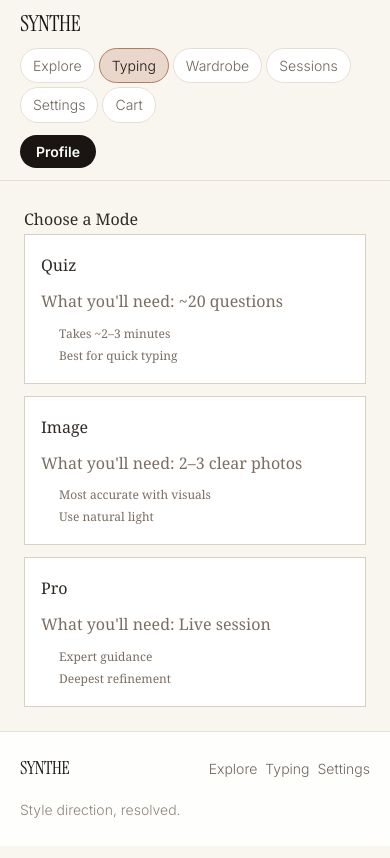
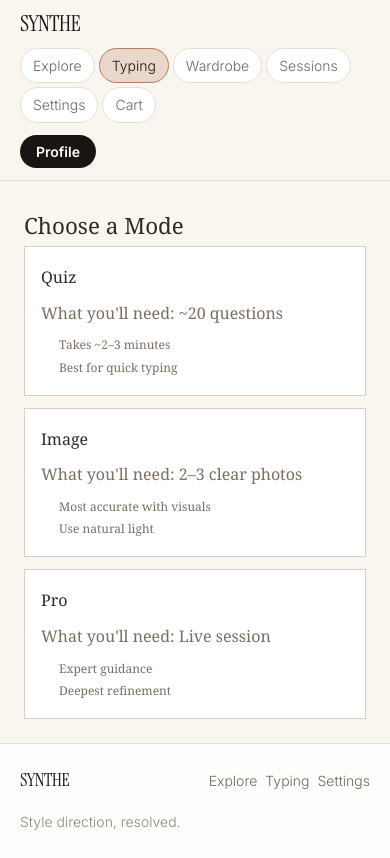
Before and after one commit to th-efool/SYNTHE, a Next.js app: page /typing/mode in a window 390 px wide. Built offline with nearby package versions, Linux system fonts and the light colour scheme.

Commit message:
Make typing flow responsive and add lively interaction feedback

```diff
--- a/src/app/(dashboard)/typing/mode/page.tsx
+++ b/src/app/(dashboard)/typing/mode/page.tsx
@@ -1,10 +1,10 @@
 "use client";
 
 import { editorialPageStyle, typingTokens } from "@/features/typing/components/uiTokens";
+import { FlowPage } from "@/features/typing/components/FlowPage";
 import { useState } from "react";
 import { useRouter } from "next/navigation";
 import { useTypingStore } from "@/lib/typing-state";
-import { useTypingPageFX } from "@/features/typing/components/useTypingPageFX";
 
 const options = [
   { mode: "quiz", title: "Quiz", meta: "~20 questions", bullets: ["Takes ~2–3 minutes", "Best for quick typing"] },
@@ -16,7 +16,6 @@ export default function TypingModePage() {
   const router = useRouter();
   const { selectMode } = useTypingStore();
   const [selected, setSelected] = useState<string | null>(null);
-  const { containerStyle } = useTypingPageFX();
 
-  return <main style={{ ...editorialPageStyle, ...containerStyle }}><h1>Choose a Mode</h1><div style={{ display: "grid", gap: 12 }}>{options.map((o) => <button key={o.mode} onClick={() => { setSelected(o.mode); selectMode(o.mode); router.push(o.mode === "quiz" ? "/typing/quiz" : o.mode === "image" ? "/typing/upload" : "/typing/processing"); }} style={{ textAlign: "left", padding: 16, border: selected === o.mode ? `1px solid ${typingTokens.color.accent}` : typingTokens.border.soft, background: selected === o.mode ? "#f2ebe4" : "#fff", transition: "all 180ms ease", cursor: "pointer" }}><div style={{ display: "flex", justifyContent: "space-between" }}><strong>{o.title}</strong>{selected===o.mode && <span style={{fontSize:12}}>Selected</span>}</div><p style={{ margin: "6px 0", color: typingTokens.color.muted }}>What you'll need: {o.meta}</p><ul style={{ margin: 0, paddingLeft: 18 }}>{o.bullets.map((b)=><li key={b} style={{fontSize:12,color:typingTokens.color.muted}}>{b}</li>)}</ul></button>)}</div></main>;
+  return <FlowPage><h1>Choose a Mode</h1><div style={{ display: "grid", gap: 12 }}>{options.map((o) => <button key={o.mode} onClick={() => { setSelected(o.mode); selectMode(o.mode); router.push(o.mode === "quiz" ? "/typing/quiz" : o.mode === "image" ? "/typing/upload" : "/typing/processing"); }} style={{ textAlign: "left", padding: 16, border: selected === o.mode ? `1px solid ${typingTokens.color.accent}` : typingTokens.border.soft, background: selected === o.mode ? "#f2ebe4" : "#fff", transition: "all 180ms ease", cursor: "pointer" }}><div style={{ display: "flex", justifyContent: "space-between" }}><strong>{o.title}</strong>{selected===o.mode && <span style={{fontSize:12}}>Selected</span>}</div><p style={{ margin: "6px 0", color: typingTokens.color.muted }}>What you'll need: {o.meta}</p><ul style={{ margin: 0, paddingLeft: 18 }}>{o.bullets.map((b)=><li key={b} style={{fontSize:12,color:typingTokens.color.muted}}>{b}</li>)}</ul></button>)}</div></FlowPage>;
 }
--- a/src/app/(dashboard)/typing/processing/page.tsx
+++ b/src/app/(dashboard)/typing/processing/page.tsx
@@ -1,11 +1,11 @@
 "use client";
 
 import { editorialPageStyle, typingTokens } from "@/features/typing/components/uiTokens";
+import { FlowPage } from "@/features/typing/components/FlowPage";
 import { useEffect, useMemo, useState } from "react";
 import { useRouter } from "next/navigation";
 import { useTypingStore } from "@/lib/typing-state";
 import { ProcessingIndicator } from "@/features/typing/components/ProcessingIndicator";
-import { useTypingPageFX } from "@/features/typing/components/useTypingPageFX";
 
 const messages = ["Extracting features...", "Analyzing structure...", "Resolving color profile...", "Finalizing result..."];
 
@@ -14,8 +14,7 @@ export default function TypingProcessingPage() {
   const { completeProfile } = useTypingStore();
   const [tick, setTick] = useState(0);
   const [progress, setProgress] = useState(0);
-  const { containerStyle } = useTypingPageFX();
-  const label = useMemo(() => messages[tick % messages.length], [tick]);
+    const label = useMemo(() => messages[tick % messages.length], [tick]);
 
   useEffect(() => {
     const msgId = window.setInterval(() => setTick((v) => v + 1), 800);
@@ -28,7 +27,8 @@ export default function TypingProcessingPage() {
   }, [completeProfile, router]);
 
   return (
-    <main style={{ ...editorialPageStyle, ...containerStyle, minHeight: "70vh", display: "grid", placeItems: "center" }}>
+    <FlowPage>
+      <div style={{ minHeight: "70vh", display: "grid", placeItems: "center" }}>
       <section style={{ textAlign: "center", width: "100%", maxWidth: 520 }}>
         <h1>Analyzing your inputs</h1>
         <p style={{ color: typingTokens.color.muted }}>{label}</p>
@@ -36,6 +36,7 @@ export default function TypingProcessingPage() {
         <div style={{ display: "flex", justifyContent: "center", margin: "12px 0" }}><ProcessingIndicator /></div>
         <div style={{ height: 8, borderRadius: 999, background: "#e6ddd2", overflow: "hidden" }}><div style={{ width: `${progress}%`, height: "100%", background: typingTokens.color.accent, transition: "width 100ms linear" }} /></div>
       </section>
-    </main>
+      </div>
+    </FlowPage>
   );
 }
--- a/src/app/(dashboard)/typing/refine/page.tsx
+++ b/src/app/(dashboard)/typing/refine/page.tsx
@@ -1,9 +1,9 @@
 "use client";
 
 import { editorialPageStyle, typingTokens } from "@/features/typing/components/uiTokens";
+import { FlowPage } from "@/features/typing/components/FlowPage";
 import { useRouter } from "next/navigation";
 import { useTypingStore } from "@/lib/typing-state";
-import { useTypingPageFX } from "@/features/typing/components/useTypingPageFX";
 
 const refineOptions = [
   { label: "Re-evaluate Structure", desc: "Re-run structural signals and silhouette alignment", startStep: 1, domain: "structure" },
@@ -14,7 +14,6 @@ const refineOptions = [
 export default function TypingRefinePage() {
   const router = useRouter();
   const { setStep, saveAnswers, selectMode } = useTypingStore();
-  const { containerStyle } = useTypingPageFX();
 
-  return (<main style={{ ...editorialPageStyle, ...containerStyle }}><h1>Refine Analysis</h1><p style={{color:typingTokens.color.muted}}>This will not reset your full profile — only refine selected layer.</p><div style={{display:"grid",gap:10,maxWidth:420}}>{refineOptions.map((o)=><button key={o.domain} onClick={()=>{selectMode("quiz");setStep(o.startStep);saveAnswers({refineDomain:o.domain});router.push(`/typing/quiz/${o.startStep}`);}} style={{textAlign:"left",padding:16,border:typingTokens.border.soft,transition:"all 180ms ease",cursor:"pointer"}} className="refine-opt"><strong>{o.label}</strong><p style={{margin:"6px 0",fontSize:13,color:typingTokens.color.muted}}>{o.desc}</p><p style={{margin:0,fontSize:12,color:typingTokens.color.muted}}>Targets only this layer · Recommended if unsure</p></button>)}</div><style>{`.refine-opt:hover{border-color:${typingTokens.color.accent};background:#f2ebe4}.refine-opt:active{transform:scale(.98)}`}</style></main>);
+  return (<FlowPage><h1>Refine Analysis</h1><p style={{color:typingTokens.color.muted}}>This will not reset your full profile — only refine selected layer.</p><div style={{display:"grid",gap:10,maxWidth:420}}>{refineOptions.map((o)=><button key={o.domain} onClick={()=>{selectMode("quiz");setStep(o.startStep);saveAnswers({refineDomain:o.domain});router.push(`/typing/quiz/${o.startStep}`);}} style={{textAlign:"left",padding:16,border:typingTokens.border.soft,transition:"all 180ms ease",cursor:"pointer"}} className="refine-opt"><strong>{o.label}</strong><p style={{margin:"6px 0",fontSize:13,color:typingTokens.color.muted}}>{o.desc}</p><p style={{margin:0,fontSize:12,color:typingTokens.color.muted}}>Targets only this layer · Recommended if unsure</p></button>)}</div><style>{`.refine-opt:hover{border-color:${typingTokens.color.accent};background:#f2ebe4}.refine-opt:active{transform:scale(.98)}`}</style></FlowPage>);
 }
--- a/src/app/(dashboard)/typing/result/page.tsx
+++ b/src/app/(dashboard)/typing/result/page.tsx
@@ -1,21 +1,20 @@
 "use client";
 
 import { editorialPageStyle, typingTokens } from "@/features/typing/components/uiTokens";
+import { FlowPage } from "@/features/typing/components/FlowPage";
 import { useEffect } from "react";
 import { useRouter } from "next/navigation";
 import { useTypingStore } from "@/lib/typing-state";
-import { useTypingPageFX } from "@/features/typing/components/useTypingPageFX";
 
 export default function TypingResultPage() {
   const router = useRouter();
   const { isComplete, profile } = useTypingStore();
-  const { containerStyle } = useTypingPageFX();
 
   useEffect(() => { if (!profile || !isComplete) router.replace("/typing/start"); }, [isComplete, profile, router]);
   if (!profile || !isComplete) return null;
 
   return (
-    <main style={{ ...editorialPageStyle, ...containerStyle }}>
+    <FlowPage>
       <p style={{ margin: 0, color: typingTokens.color.muted }}>Profile Generated</p>
       <h1 style={{ marginTop: 6 }}>Your Result</h1>
       <p>{profile.kibbe} · {profile.season}</p>
@@ -23,6 +22,6 @@ export default function TypingResultPage() {
       <p>Confidence: {Math.round(profile.confidence * 100)}%</p>
       <button className="to-control" onClick={() => router.push("/typing")}>Go to Profile Control →</button>
       <style>{`.to-control{transition:all 180ms ease}.to-control:hover{transform:translateX(2px);text-decoration:underline}`}</style>
-    </main>
+    </FlowPage>
   );
 }
--- a/src/app/(dashboard)/typing/start/page.tsx
+++ b/src/app/(dashboard)/typing/start/page.tsx
@@ -1,10 +1,10 @@
 "use client";
 
 import { editorialPageStyle, typingTokens } from "@/features/typing/components/uiTokens";
+import { FlowPage } from "@/features/typing/components/FlowPage";
 import { useEffect } from "react";
 import { useRouter } from "next/navigation";
 import { useTypingStore } from "@/lib/typing-state";
-import { useTypingPageFX } from "@/features/typing/components/useTypingPageFX";
 
 const cards = [
   { key: "quiz", title: "Guided Quiz", helper: "Fastest method", description: "Structured questions with deterministic scoring.", recommended: true },
@@ -15,7 +15,6 @@ const cards = [
 export default function TypingStartPage() {
   const router = useRouter();
   const { mode, profile, isComplete, currentStep, answers, uploadedImages, resetFlow } = useTypingStore();
-  const { containerStyle } = useTypingPageFX();
 
   useEffect(() => {
     if (profile && isComplete) return void router.replace("/typing");
@@ -26,7 +25,7 @@ export default function TypingStartPage() {
   }, [answers, currentStep, isComplete, mode, profile, router, uploadedImages]);
 
   return (
-    <main style={{ ...editorialPageStyle, ...containerStyle }}>
+    <FlowPage>
       <p style={{ margin: 0, color: typingTokens.color.muted }}>Style Analysis System</p>
       <h1 style={{ margin: "6px 0 8px" }}>Find Your Profile</h1>
       <p style={{ marginTop: 0, maxWidth: 620, color: typingTokens.color.muted }}>Resolve your structure, color, and presence through a structured analysis system.</p>
@@ -43,6 +42,6 @@ export default function TypingStartPage() {
       </div>
       <p style={{ marginTop: 16, fontSize: 12, color: typingTokens.color.muted }}>Used to analyze structure, color harmony, and presence with deterministic scoring.</p>
       <style>{`.typing-card:hover{transform:translateY(-2px) scale(1.01);border-color:${typingTokens.color.accent}} .typing-card:active{transform:scale(0.98)}`}</style>
-    </main>
+    </FlowPage>
   );
 }
--- a/src/app/(dashboard)/typing/upload/page.tsx
+++ b/src/app/(dashboard)/typing/upload/page.tsx
@@ -1,11 +1,11 @@
 "use client";
 
 import { editorialPageStyle, typingTokens } from "@/features/typing/components/uiTokens";
+import { FlowPage } from "@/features/typing/components/FlowPage";
 import { useMemo } from "react";
 import { useRouter } from "next/navigation";
 import { useTypingStore } from "@/lib/typing-state";
 import { UploadSlot } from "@/features/typing/components/UploadSlot";
-import { useTypingPageFX } from "@/features/typing/components/useTypingPageFX";
 
 const MAX_IMAGES = 3;
 const MIN_IMAGES = 2;
@@ -13,12 +13,11 @@ const MIN_IMAGES = 2;
 export default function TypingUploadPage() {
   const router = useRouter();
   const { uploadedImages, addImagePreview, removeImagePreview } = useTypingStore();
-  const { containerStyle } = useTypingPageFX();
-  const slots = useMemo(() => Array.from({ length: MAX_IMAGES }, (_, index) => index), []);
+    const slots = useMemo(() => Array.from({ length: MAX_IMAGES }, (_, index) => index), []);
   const canAnalyze = uploadedImages.length >= MIN_IMAGES;
 
   return (
-    <main style={{ ...editorialPageStyle, ...containerStyle }}>
+    <FlowPage>
       <h1>Upload</h1>
       <p>Add at least {MIN_IMAGES} images (max {MAX_IMAGES}) to analyze.</p>
       <div style={{ display: "grid", gap: 12, gridTemplateColumns: "repeat(auto-fit, minmax(220px, 1fr))" }}>
@@ -39,6 +38,6 @@ export default function TypingUploadPage() {
       <p style={{ fontSize: 12, color: typingTokens.color.muted }}>Use natural lighting. Avoid filters. Face clearly visible.</p>
       {!canAnalyze && <p style={{ fontSize: 12, color: typingTokens.color.muted }}>Add at least {MIN_IMAGES} images.</p>}
       <button disabled={!canAnalyze} onClick={() => router.push("/typing/processing")} style={{ marginTop: 10 }}>Analyze</button>
-    </main>
+    </FlowPage>
   );
 }
--- /dev/null
+++ b/src/features/typing/components/FlowPage.tsx
@@ -0,0 +1,20 @@
+"use client";
+
+import { editorialPageStyle, typingTokens } from "./uiTokens";
+import { useTypingPageFX } from "./useTypingPageFX";
+
+export function FlowPage({ children }: { children: React.ReactNode }) {
+  const { containerStyle } = useTypingPageFX();
+  return (
+    <main style={{ ...editorialPageStyle, ...containerStyle }} className="typing-flow-page">
+      {children}
+      <style>{`
+        .typing-flow-page{max-width:980px;margin:0 auto;padding:${typingTokens.spacing.lg}px;}
+        .typing-flow-page button{transition:transform 180ms ease,background-color 180ms ease,border-color 180ms ease,opacity 180ms ease;cursor:pointer}
+        .typing-flow-page button:active{transform:scale(.97)}
+        @media (max-width: 900px){.typing-flow-page{padding:16px}}
+        @media (max-width: 640px){.typing-flow-page{padding:12px}.typing-flow-page h1{font-size:clamp(1.4rem,4vw,1.8rem)}}
+      `}</style>
+    </main>
+  );
+}
```
Also changed, not shown: src/app/(dashboard)/typing/quiz/[step]/page.tsx (+4 -3 lines), src/app/(dashboard)/typing/quiz/page.tsx (+4 -3 lines).
